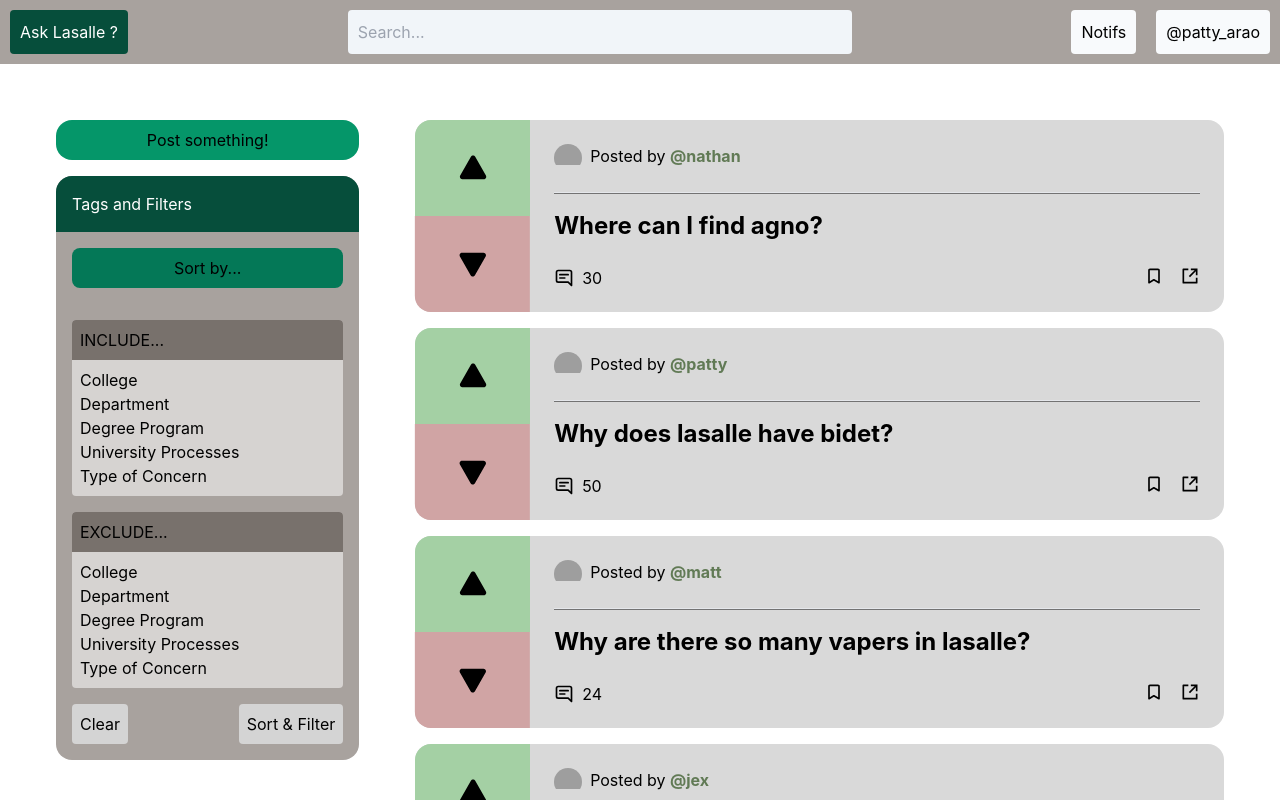
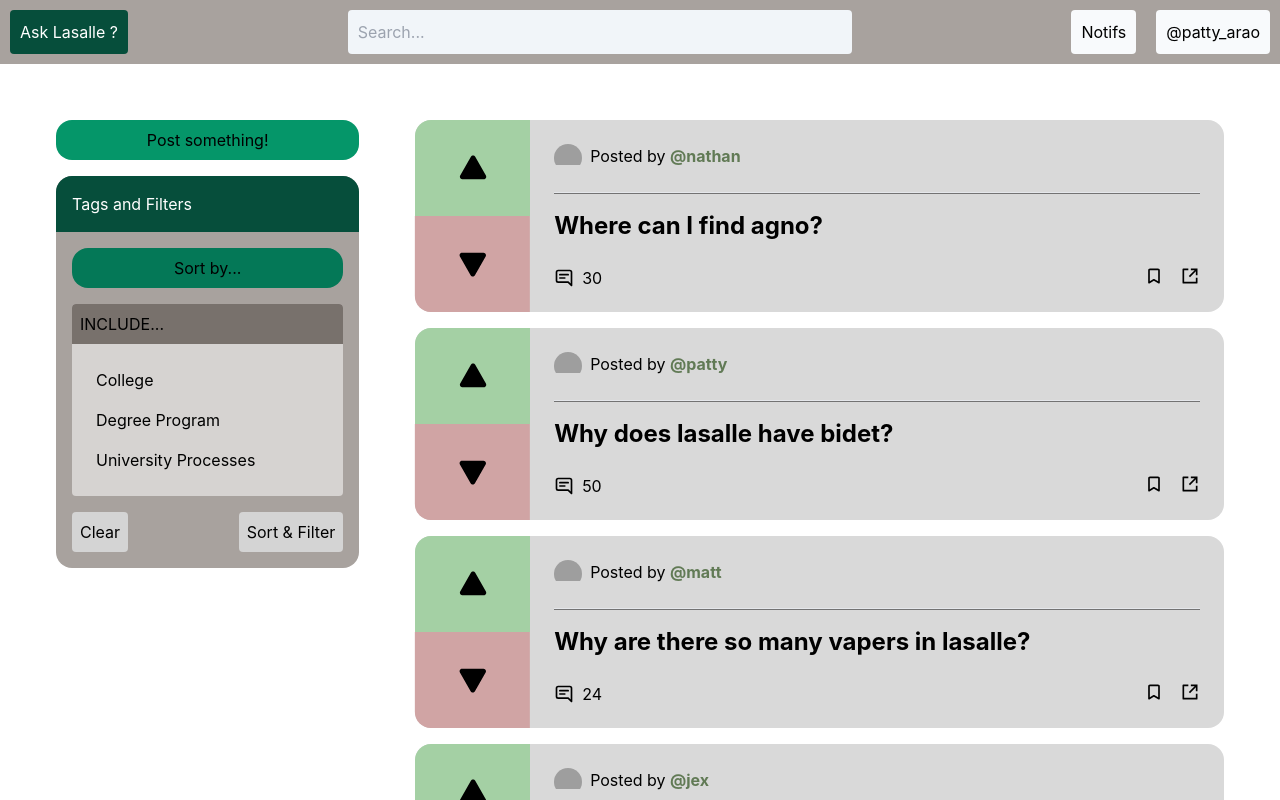
Before and after one commit to Ethea2/Ask-Lasalle, a React (Create React App) app: page /homepage in a window 1280 px wide. Shown: the top 800 px of the page. Built offline with nearby package versions, Linux system fonts and the light colour scheme; data requests are answered from the project's data file; grey boxes are pictures that could not be loaded.

Commit message:
fixed sidebar

```diff
--- a/data/db.json
+++ b/data/db.json
@@ -31,6 +31,7 @@
         {
             "postid": 2,
             "title": "Why does lasalle have bidet?",
+            "body":"INSERT BODY HERE",
             "comments": 50,
             "user": "patty",
             "img": "https://scontent.fcrk1-5.fna.fbcdn.net/v/t39.30808-6/323044217_594634382671516_7065407932327472719_n.jpg?stp=cp6_dst-jpg&_nc_cat=104&ccb=1-7&_nc_sid=09cbfe&_nc_eui2=AeGnmu13q1N7RVAwPri2U23_EaVpWHtd0LARpWlYe13QsGq2Sqi4hyi4xJSBhCnvnIY&_nc_ohc=-PhjMCGNlyYAX_5-S6j&_nc_ht=scontent.fcrk1-5.fna&oh=00_AfAQjLNtIkKiSaVpihUB5iOL-ncJSHL8xzMTehgS6d1OuA&oe=64933C2C",
@@ -58,6 +59,7 @@
         {
             "postid": 3,
             "title": "Why are there so many vapers in lasalle?",
+            "body":"INSERT BODY HERE",
             "comments": 24,
             "user": "matt",
             "img": "https://www.codespeedy.com/wp-content/uploads/2020/01/low.jpg",
@@ -85,6 +87,7 @@
         {
             "postid": 4,
             "title": "How old are you?",
+            "body":"INSERT BODY HERE",
             "comments": 32,
             "user": "jex",
             "img": "https://i.pinimg.com/236x/71/28/3b/71283bb49db55cfee5bb6acd1389c465--tree-of-life-the-tree.jpg",
@@ -112,6 +115,7 @@
         {
             "postid": 5,
             "title": "Ilang taon na po yung Sam sa GT?",
+            "body":"INSERT BODY HERE",
             "comments": 241,
             "user": "christian_james",
             "img": "https://images.unsplash.com/photo-1544005313-94ddf0286df2?ixlib=rb-4.0.3&ixid=M3wxMjA3fDB8MHxwaG90by1yZWxhdGVkfDE0fHx8ZW58MHx8fHx8&w=1000&q=80",
@@ -139,6 +143,7 @@
         {
             "postid": 6,
             "title": "How do you get the girl?",
+            "body":"INSERT BODY HERE",
             "comments": 15,
             "user": "nathan",
             "img": "https://www.shutterstock.com/image-illustration/cybernetic-visions-reloaded-3d-illustration-600w-1555158278.jpg",
@@ -166,8 +171,9 @@
         {
             "postid": 7,
             "title": "Do you have a cat?",
+            "body":"INSERT BODY HERE",
             "comments": 1,
-            "user": "nathan",
+            "user": "patty",
             "img": "https://www.shutterstock.com/image-illustration/cybernetic-visions-reloaded-3d-illustration-600w-1555158278.jpg",
             "postcomments": [
                 {
--- a/src/components/Sidebar.js
+++ b/src/components/Sidebar.js
@@ -16,11 +16,11 @@ const Sidebar = () => {
                     <p class="text-white text-bold">Tags and Filters</p>
                 </div>
 
-                <div className="sort-dropdown" class="p-4">
-                    <button class="peer block bg-emerald-700 p-2 rounded-lg w-full hover:rounded-b-none">Sort by...</button>
-                        <div className="filters" class="hidden peer-hover:block hover:block bg-white rounded-b-lg py-2">
-                            <p class="block px-4 py-2 hover:bg-slate-200">Upvotes</p>
-                            <p class="block px-4 py-2 hover:bg-slate-200">Comments</p>
+                <div className="sort-dropdown" class="group p-4 pb-0 pt-4">
+                    <button class="ease-in duration-75 block bg-emerald-700 p-2 rounded-2xl w-full">Sort by...</button>
+                        <div className="filters" class="hidden mt-2 ease-in duration-75 group-hover:block hover:block bg-white rounded-2xl py-2">
+                            <p class="block px-4 py-2 ease-in duration-75 hover:text-emerald-700 hover:font-bold">Upvotes</p>
+                            <p class="block px-4 py-2 ease-in duration-75 hover:text-emerald-700 hover:font-bold">Comments</p>
                         </div>
                 </div>
 
@@ -28,50 +28,48 @@ const Sidebar = () => {
                     <div className="include-tags" class="bg-stone-300 rounded">
                         <h3 class="bg-stone-500 p-2 rounded-t">INCLUDE...</h3>
                         <div className="list" class="p-2">
-                            <div className="college-list">
-                                <p class="peer block">College</p>
-                                <div className="college-filters" class="hidden peer-hover:block hover:block bg-white rounded-lg py-2 px-1.5">
-                                    <p>Computer Studies</p>
-                                    <p>Education</p>
-                                    <p>Business</p>
-                                    <p>Liberal Arts</p>
-                                    <p>Economics</p>
-                                    <p>Science</p>
-                                    <p>Engineering</p>
+                            <div className="college-list" class="group m-4">
+                                <p class="block duration-75 ease-in group-hover:bg-stone-400 group-hover:px-2 group-hover:py-0.5 group-hover:rounded-lg group-hover:mb-1">College</p>
+                                <div className="college-filters" class="hidden group-hover:block hover:block bg-white rounded-lg py-2 px-1.5 mt-2">
+                                    <p class="py-0.5 px-2 rounded-lg mb-2 hover:text-emerald-700 hover:font-bold">Computer Studies</p>
+                                    <p class="py-0.5 px-2 rounded-lg mb-2 hover:text-emerald-700 hover:font-bold">Education</p>
+                                    <p class="py-0.5 px-2 rounded-lg mb-2 hover:text-emerald-700 hover:font-bold">Business</p>
+                                    <p class="py-0.5 px-2 rounded-lg mb-2 hover:text-emerald-700 hover:font-bold">Liberal Arts</p>
+                                    <p class="py-0.5 px-2 rounded-lg mb-2 hover:text-emerald-700 hover:font-bold">Economics</p>
+                                    <p class="py-0.5 px-2 rounded-lg mb-2 hover:text-emerald-700 hover:font-bold">Science</p>
+                                    <p class="py-0.5 px-2 rounded-lg hover:text-emerald-700 hover:font-bold">Engineering</p>
                                 </div>
                             </div>
-                            <p>Department</p>
-                            <p>Degree Program</p>
-                            <p>University Processes</p>
-                            <p>Type of Concern</p>
-                        </div>
-                    </div>
 
-                    <div className="exclude-tags" class="bg-stone-300 rounded">
-                        <h3 class="bg-stone-500 p-2 rounded-t">EXCLUDE...</h3>
-                        <div className="list" class="p-2">
-                            <div className="college-list">
-                                <p class="peer block">College</p>
-                                <div className="college-filters" class="hidden peer-hover:block hover:block bg-white rounded-lg py-2 px-1.5">
-                                    <p>Computer Studies</p>
-                                    <p>Education</p>
-                                    <p>Business</p>
-                                    <p>Liberal Arts</p>
-                                    <p>Economics</p>
-                                    <p>Science</p>
-                                    <p>Engineering</p>
+                            <div className="college-list" class="group m-4">
+                                <p class="block duration-75 ease-in group-hover:bg-stone-400 group-hover:px-2 group-hover:py-0.5 group-hover:rounded-lg group-hover:mb-1">Degree Program</p>
+                                <div className="college-filters" class="hidden group-hover:block hover:block bg-white rounded-lg py-2 px-1.5 mt-2">
+                                    <p class="py-0.5 px-2 rounded-lg mb-2 hover:text-emerald-700 hover:font-bold">BS CS-ST</p>
+                                    <p class="py-0.5 px-2 rounded-lg mb-2 hover:text-emerald-700 hover:font-bold">BS CS-CSE</p>
+                                    <p class="py-0.5 px-2 rounded-lg mb-2 hover:text-emerald-700 hover:font-bold">BS CS-NIS</p>
+                                    <p class="py-0.5 px-2 rounded-lg mb-2 hover:text-emerald-700 hover:font-bold">BSMSCS</p>
+                                    <p class="py-0.5 px-2 rounded-lg mb-2 hover:text-emerald-700 hover:font-bold">BSIT</p>
+                                    <p class="py-0.5 px-2 rounded-lg mb-2 hover:text-emerald-700 hover:font-bold">BSIS</p>
+                                    <p class="py-0.5 px-2 rounded-lg mb-2 hover:text-emerald-700 hover:font-bold">BS IET-GD</p>
+                                    <p class="py-0.5 px-2 rounded-lg hover:text-emerald-700 hover:font-bold">BS IET-AD</p>
                                 </div>
                             </div>
-                            <p>Department</p>
-                            <p>Degree Program</p>
-                            <p>University Processes</p>
-                            <p>Type of Concern</p>
+
+                            <div className="college-list" class="group m-4">
+                                <p class="block duration-75 ease-in group-hover:bg-stone-400 group-hover:px-2 group-hover:py-0.5 group-hover:rounded-lg group-hover:mb-1">University Processes</p>
+                                <div className="college-filters" class="hidden group-hover:block hover:block bg-white rounded-lg py-2 px-1.5 mt-2">
+                                    <p class="py-0.5 px-2 rounded-lg mb-2 hover:text-emerald-700 hover:font-bold">Enlistment</p>
+                                    <p class="py-0.5 px-2 rounded-lg mb-2 hover:text-emerald-700 hover:font-bold">Pre-Enlistment</p>
+                                    <p class="py-0.5 px-2 rounded-lg hover:text-emerald-700 hover:font-bold">Enrollment</p>
+                                </div>
+                            </div>
+
                         </div>
                     </div>
 
                     <div className="select-buttons" class="flex justify-between">
-                        <button class="bg-neutral-300 p-2 rounded">Clear</button>
-                        <button class="bg-neutral-300 p-2 rounded">Sort & Filter</button>
+                        <button class="bg-neutral-300 p-2 rounded ease-in duration-75 hover:bg-neutral-400">Clear</button>
+                        <button class="bg-neutral-300 p-2 rounded ease-in duration-75 hover:bg-neutral-400">Sort & Filter</button>
                     </div>
                 </div>
             </div>
--- a/tailwind.config.js
+++ b/tailwind.config.js
@@ -1,5 +1,11 @@
 /** @type {import('tailwindcss').Config} */
 module.exports = {
+  variants: {
+    extend: {
+      display: ['group-hover'],
+    },
+  },
+
   content: [
     "./src/**/*.{js,jsx,ts,tsx}",
   ],
```
Also changed, not shown: src/components/Navbar.js (+1 -11 lines).
